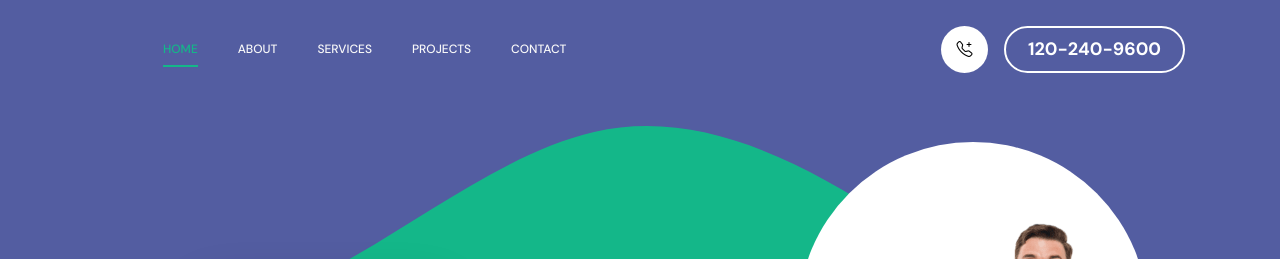
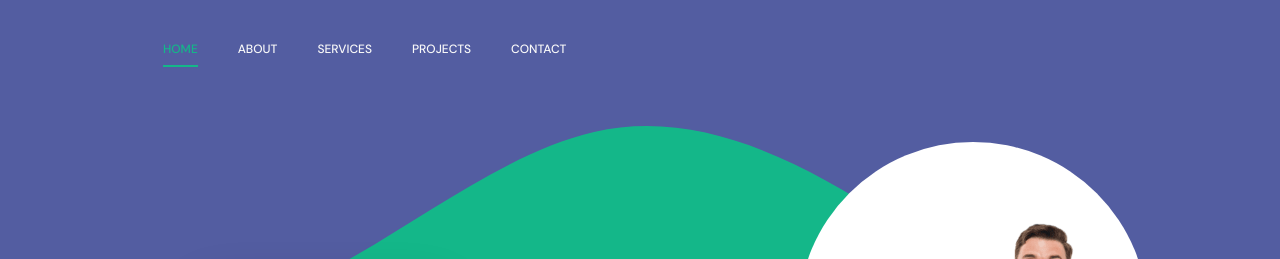
Before and after one commit to rezaabazari/rezaabazari.io, a plain HTML site: page index.html in a window 1280 px wide. Shown: the top 259 px of the page. Drawn offline with Linux system fonts and the light colour scheme.

```diff
--- a/index.html
+++ b/index.html
@@ -74,12 +74,7 @@
                         </li>
                     </ul>
 
-                    <div class="d-lg-flex align-items-center d-none ms-auto">
-                        <i class="navbar-icon bi-telephone-plus me-3"></i>
-                        <a class="custom-btn btn" href="#section_5">
-                            120-240-9600
-                        </a>
-                    </div>
+
                 </div>
 
             </div>
```
